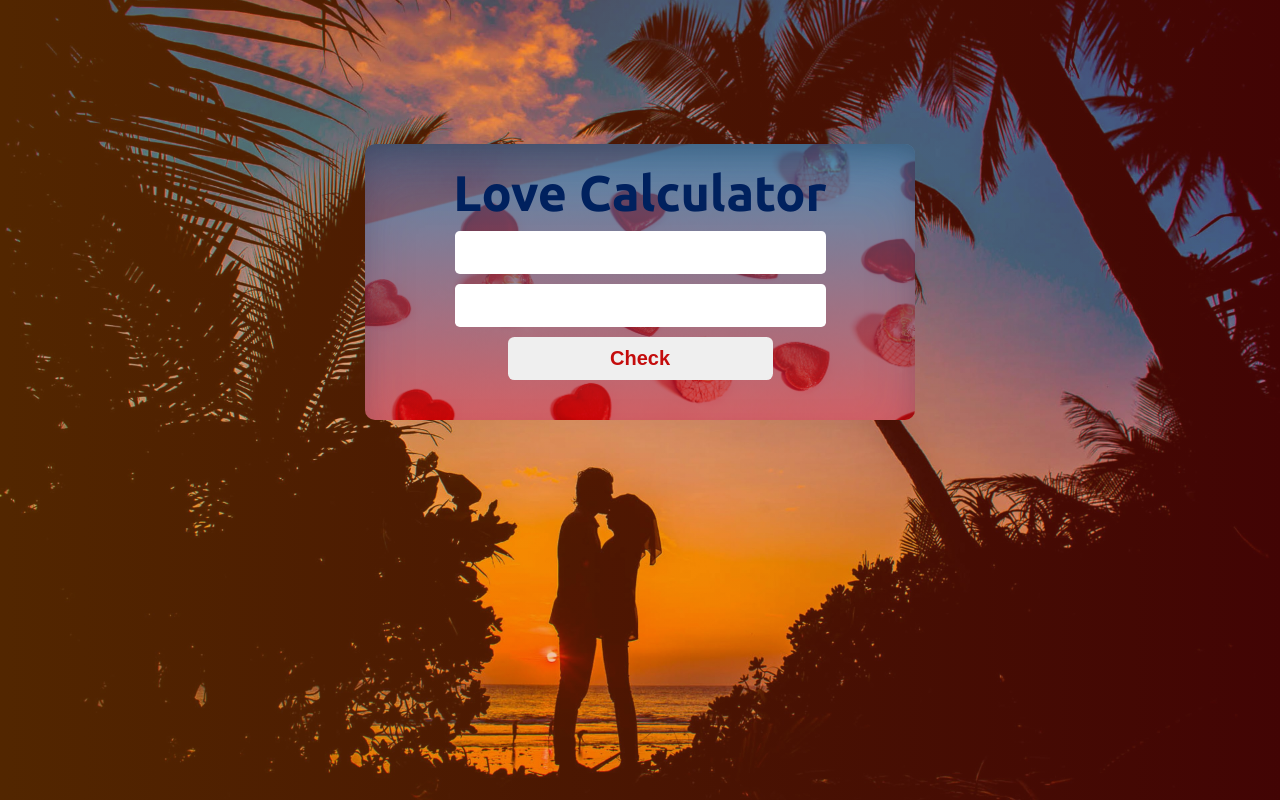
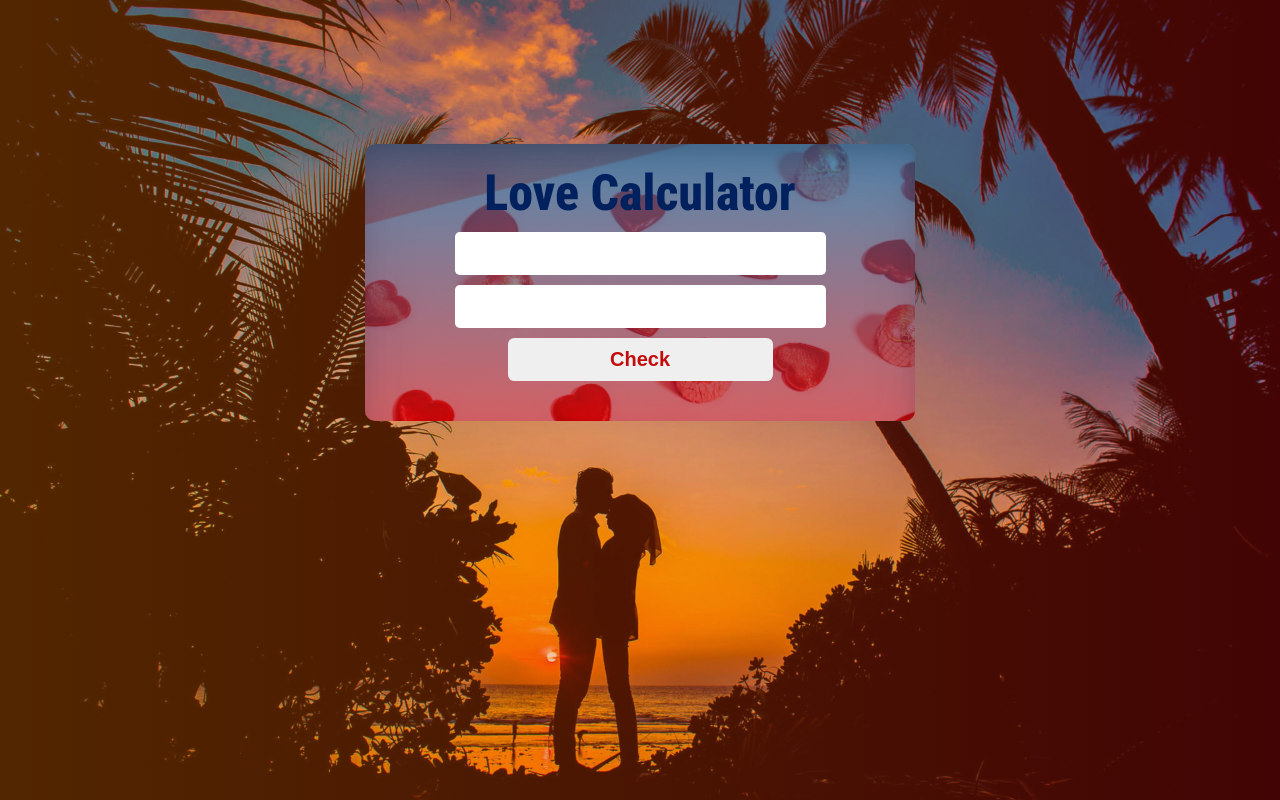
Before and after one commit to sodiqbhoy1/Love-calculator, a plain HTML site: page index.html in a window 1280 px wide. Drawn offline with Linux system fonts and the light colour scheme.

Commit message:
added google font

```diff
--- a/style.css
+++ b/style.css
@@ -1,4 +1,4 @@
-@import url('https://fonts.googleapis.com/css2?family=Poppins:ital,wght@0,100;0,200;0,300;0,400;0,500;0,600;0,700;0,800;0,900;1,100;1,200;1,300;1,400;1,500;1,600;1,700;1,800;1,900&family=Ubuntu:ital,wght@0,300;0,400;0,500;0,700;1,300;1,400;1,500;1,700&display=swap');
+@import url('https://fonts.googleapis.com/css2?family=Roboto+Condensed:ital,wght@0,100..900;1,100..900&display=swap');
 
 *{
     padding: 0;
@@ -8,7 +8,7 @@
 
 body{
 
-    font-family: "Ubuntu", sans-serif;
+    font-family: "Roboto Condensed", sans-serif;
     background-image: linear-gradient(to right, #f9740054, #c40c0c56), url("images/bg.jpg") ;
     background-position: center;
     background-repeat: no-repeat;
```
